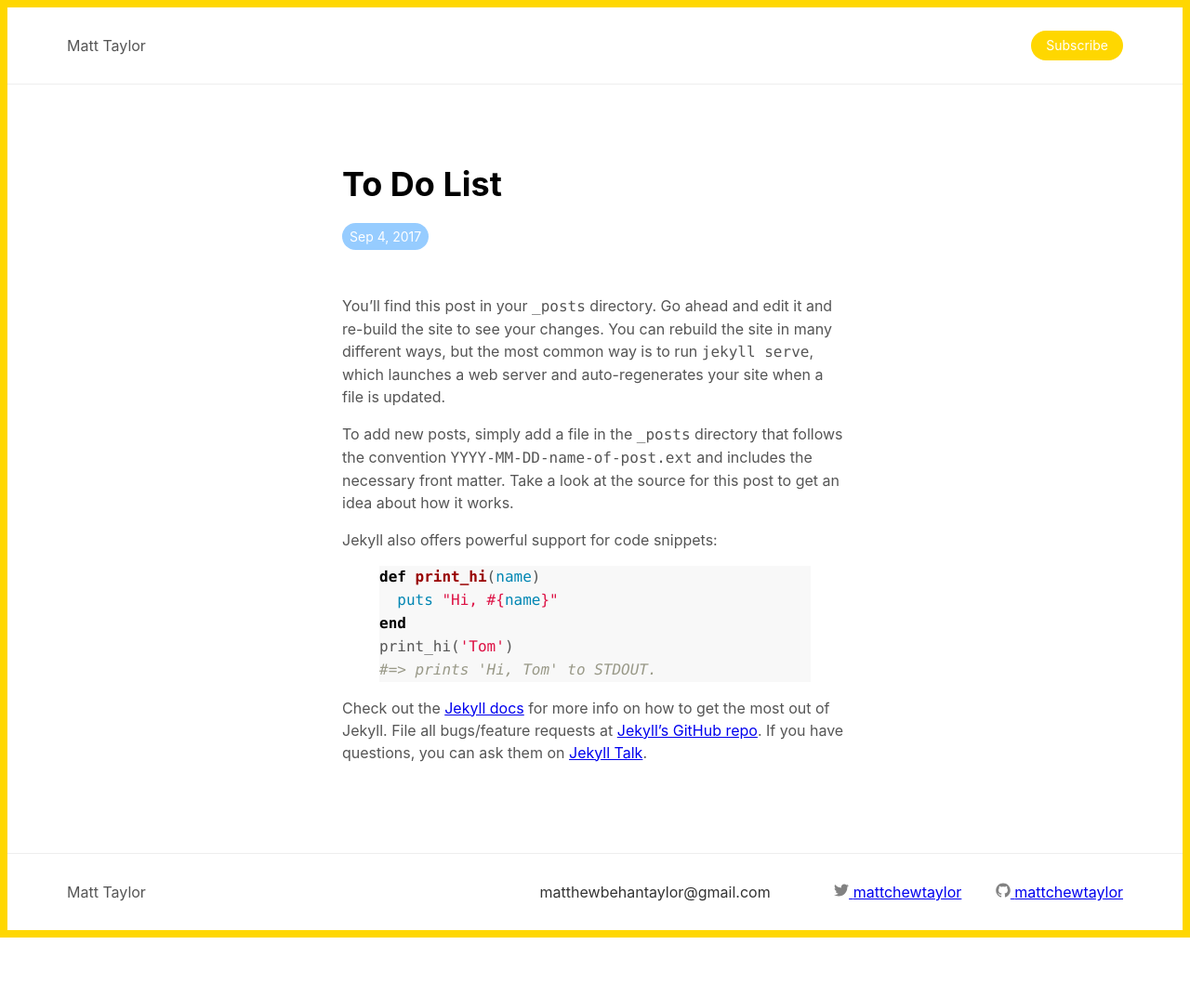
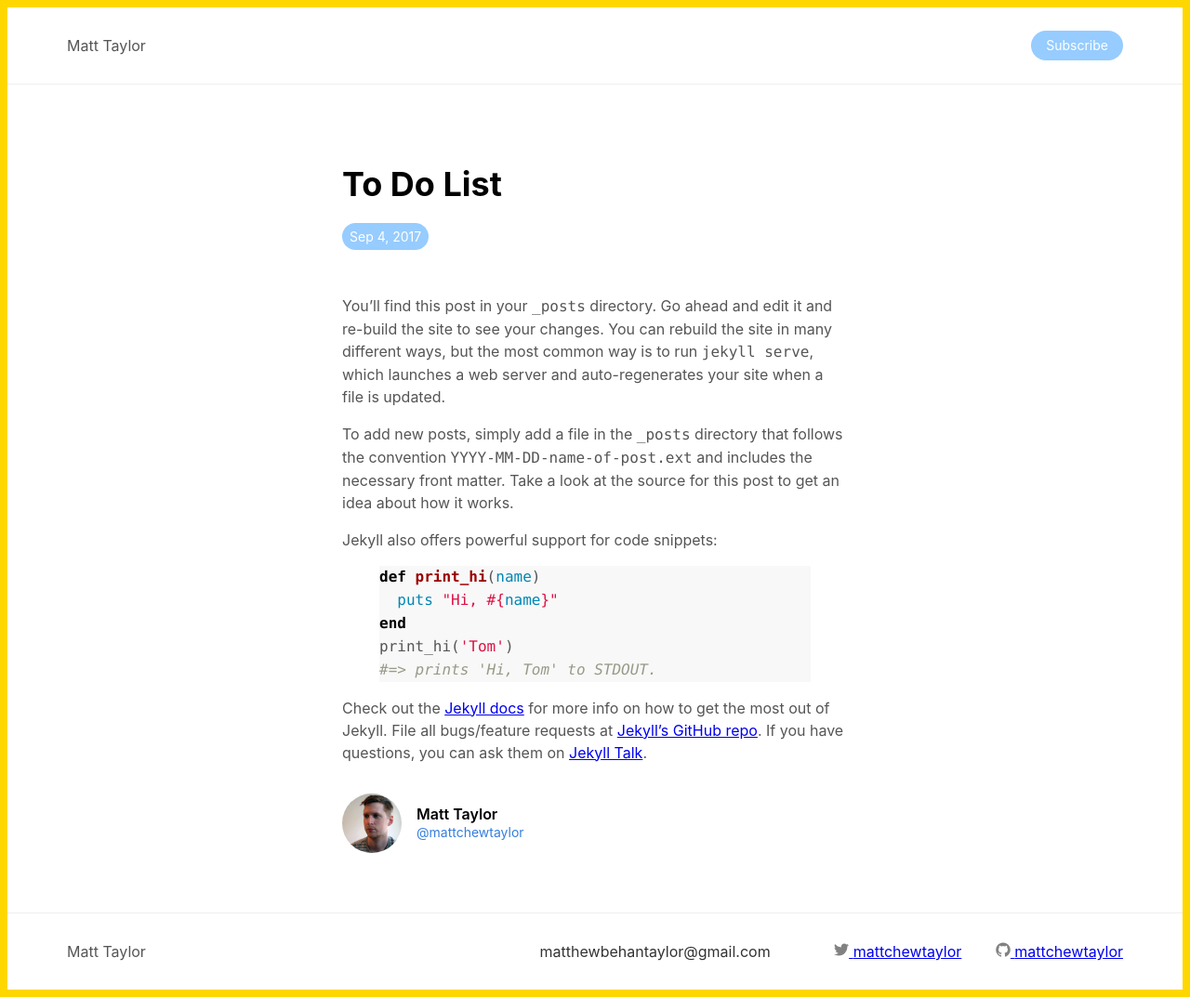
Before and after one commit to mattchewtaylor/mattchewtaylor.github.io, a Jekyll site: the page built from _posts/2017-09-04-to-do.markdown, in a window 1280 px wide. Shown: the whole page at 93% size. Built offline with Jekyll 4.4.1, drawn with Linux system fonts in a browser that asks for light colours; before the commit the page ends 1009 px from its top, so only the background shows below that.

Commit message:
added sign-off blog post footer + more styling

```diff
--- a/_config.yml
+++ b/_config.yml
@@ -24,8 +24,14 @@ github_username:  mattchewtaylor
 # Build settings
 markdown: kramdown
 highlighter: rouge
+defaults:
+  - scope:
+      path: "assets/img"
+    values:
+      image: true
 plugins:
   - jekyll-feed
+
 
 # Exclude from processing.
 # The following items will not be processed, by default. Create a custom list
--- a/_includes/header.html
+++ b/_includes/header.html
@@ -10,7 +10,7 @@
           <p class=page-title>{{ site.title | escape }}</p>
         </a>
         <div class="db dtc-l v-mid w-100 w-75-l tc tr-l">
-          <a class="f6 grow no-underline br-pill ph3 pv2 dib white bg-yellow" href="#0">Subscribe</a>
+          <a class="f6 grow no-underline br-pill ph3 pv2 dib white bg-light-blue" href="#0">Subscribe</a>
         </div>
       </nav>
     {% endif %}
--- /dev/null
+++ b/_includes/post-footer.html
@@ -0,0 +1,7 @@
+<div class="dtc w3 w3-ns v-mid">
+  <img src="/assets/img/post-footer-profile.jpg" class="db br-100 w3 w3-ns h3 h3-ns"/>
+</div>
+<div class="dtc v-mid pl3">
+  <h1 class="f5 fw6 lh-title black mv0">Matt Taylor </h1>
+  <a class="link dim blue f6 fw4 mt0 mb0 pointer" href="https://twitter.com/mattchewtaylor" target="_blank">@mattchewtaylor</a>
+</div>
--- a/_layouts/post.html
+++ b/_layouts/post.html
@@ -19,5 +19,8 @@ layout: default
         {% include disqus_comments.html %}
       {% endif %}
     </article>
+
+    {% include post-footer.html %}
+
   </div>
 </div>
```
Also changed, not shown: assets/img/post-footer-profile.jpg (added), 2 other files.
